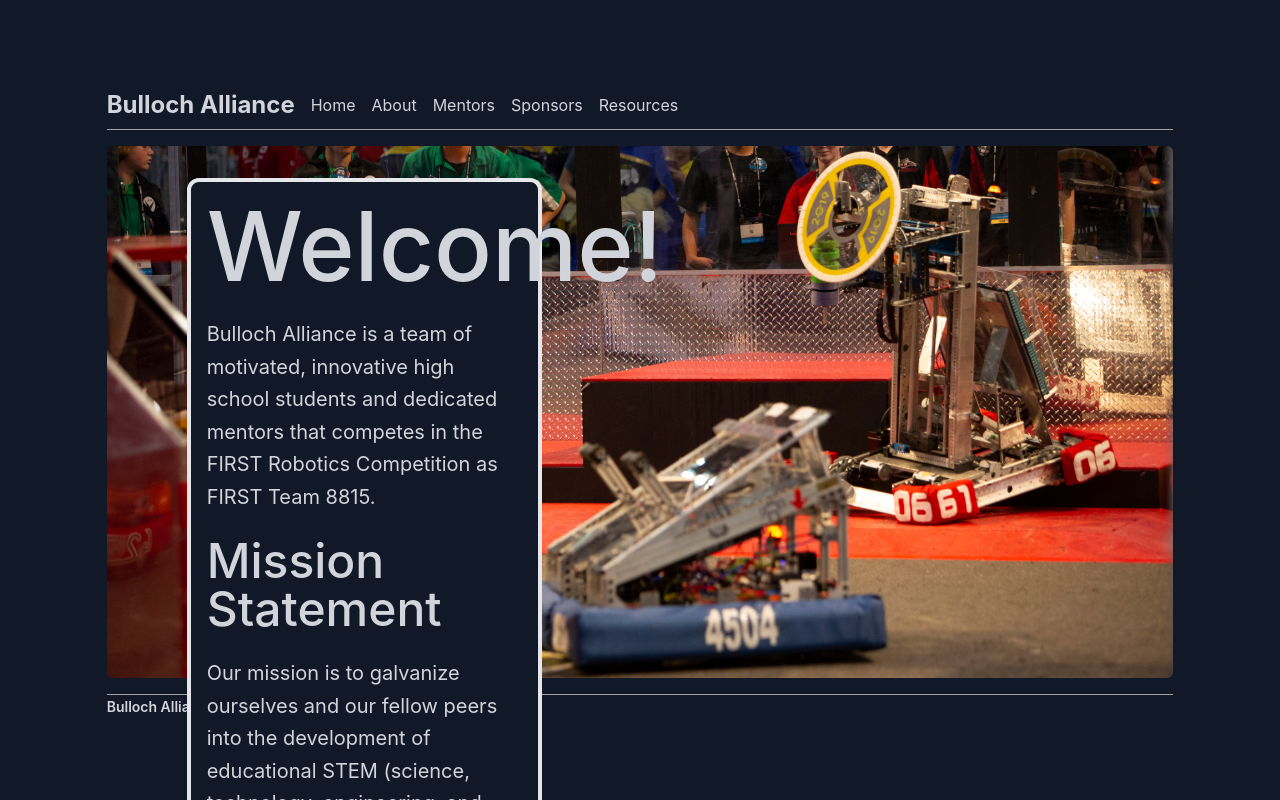
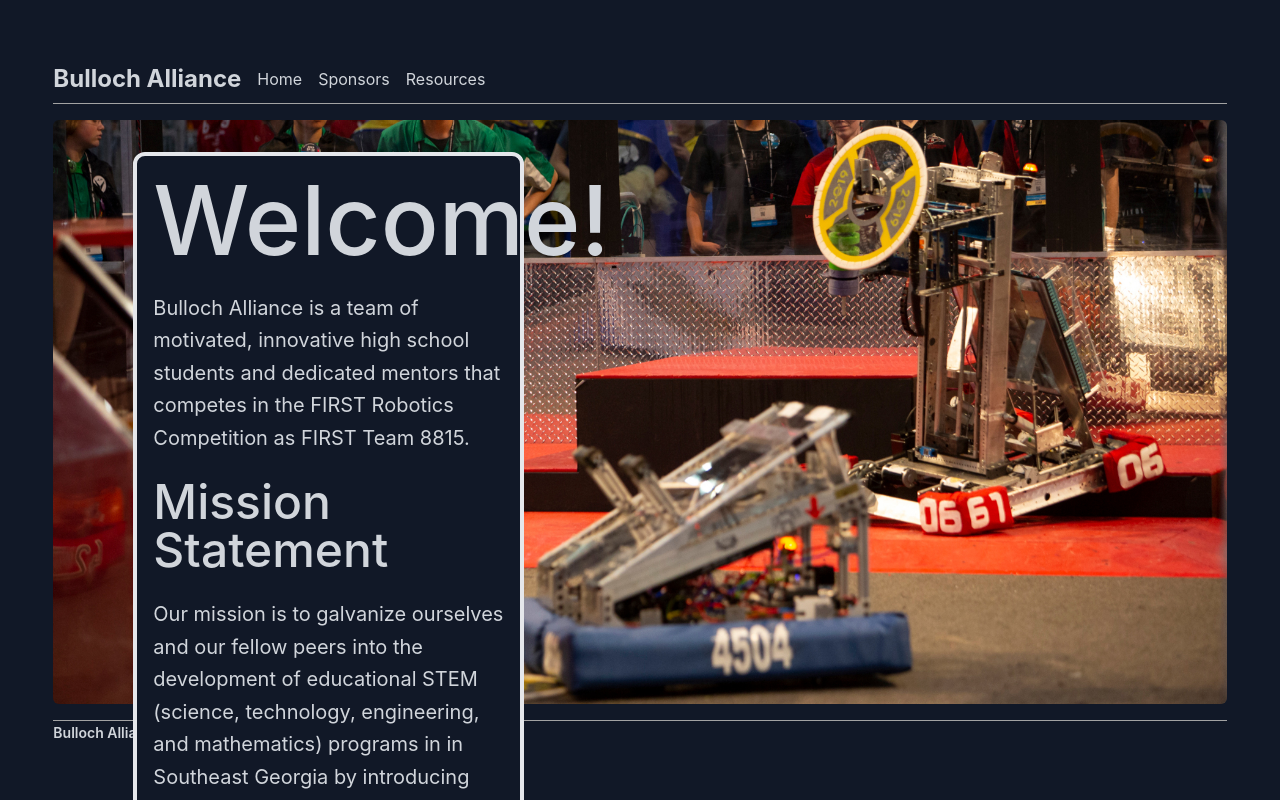
Before and after one commit to FRC8815-Bulloch-Alliance/FRC8815_Website, a Next.js app: page / in a window 1280 px wide. Shown: the top 800 px of the page. Built offline with nearby package versions, Linux system fonts and the light colour scheme.

Commit message:
commented out irrelevant navbar items

```diff
--- a/pages/components/layout.tsx
+++ b/pages/components/layout.tsx
@@ -5,7 +5,7 @@ export default function Layout({ children }: { children: any }) {
   return (
     <>
       <div className="flex justify-center items-center text-gray-300 bg-gray-900 h-screen w-screen">
-        <div className="w-10/12 mx-auto">
+        <div className="w-11/12 mx-auto">
           <Navbar />
           <main className="h-full w-full my-4">{children}</main>
           <Footer />
--- a/pages/components/navbar.tsx
+++ b/pages/components/navbar.tsx
@@ -13,12 +13,14 @@ export default function Navbar() {
         <Link href="/">
           <a className="hover:underline underline-offset-8">Home</a>
         </Link>
-        <Link href="/about">
-          <a className="hover:underline underline-offset-8">About</a>
-        </Link>
-        <Link href="/mentors">
-          <a className="hover:underline underline-offset-8">Mentors</a>
-        </Link>
+        { /**
+         * <Link href="/about">
+         *   <a className="hover:underline underline-offset-8">About</a>
+         * </Link>
+         * <Link href="/mentors">
+         *   <a className="hover:underline underline-offset-8">Mentors</a>
+         * </Link>
+         */}
         <a className="hover:underline underline-offset-8">Sponsors</a>
         <a className="hover:underline underline-offset-8">Resources</a>
       </div>
```
